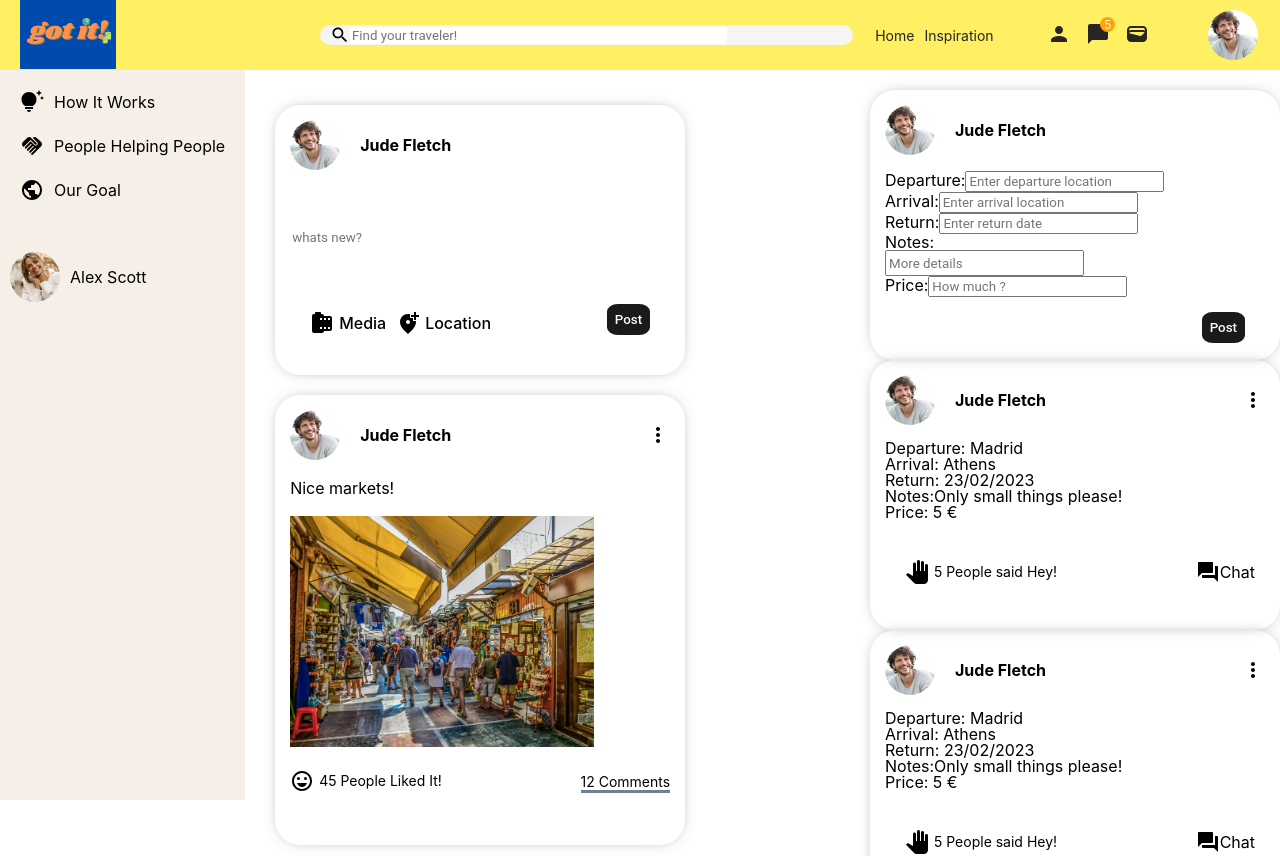
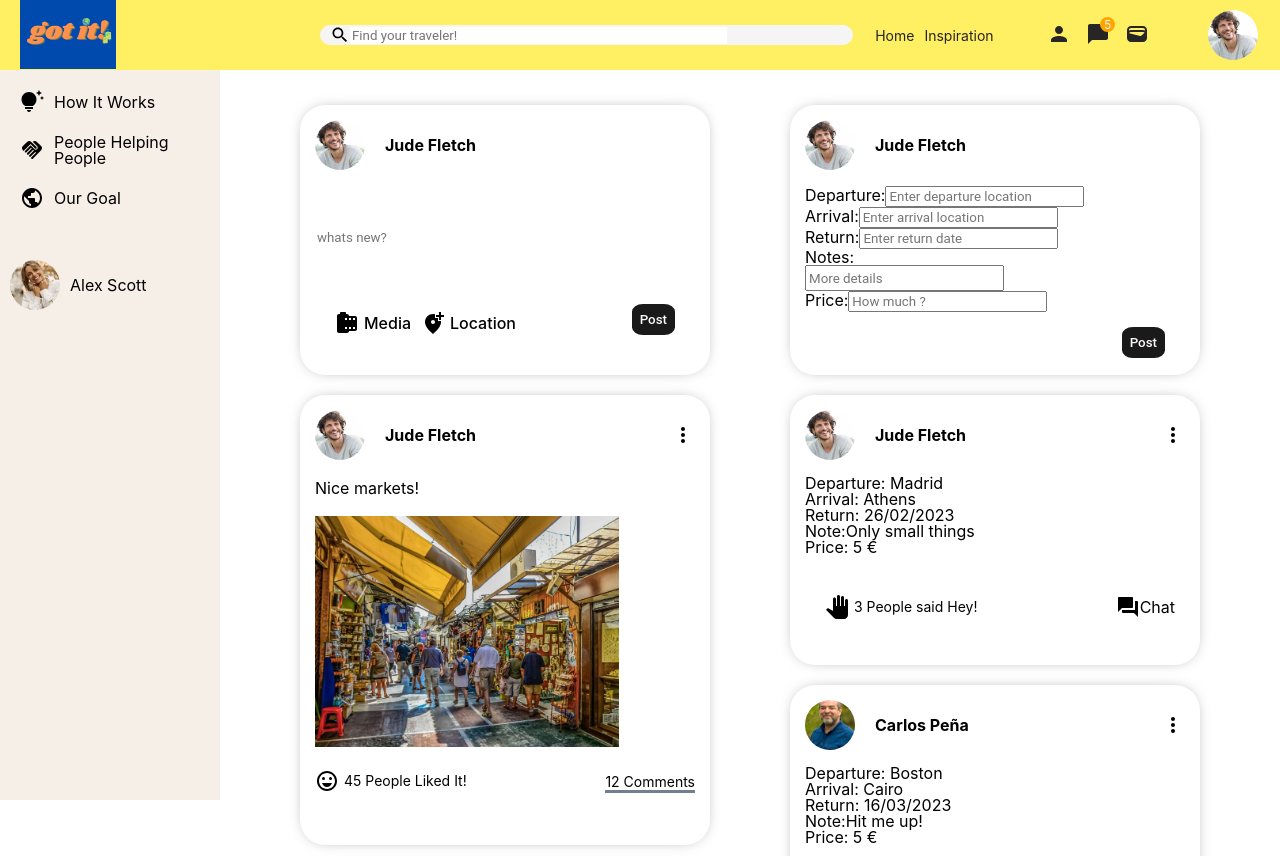
Before and after one commit to MikaJacome/Final-Project, a React (Create React App) app in the folder front/: page / in a window 1280 px wide. Shown: the top 856 px of the page. Built offline with nearby package versions, Linux system fonts and the light colour scheme.

Commit message:
change display add data to travel detail

```diff
--- a/front/src/components/Feed/feed.css
+++ b/front/src/components/Feed/feed.css
@@ -1,7 +1,8 @@
 .feed{
-    flex:4.5;
+    flex:1;
 }
 
 .feedWrap{
     padding: 15px 30px 15px 30px;
+    margin-left: 50px;
 }
--- a/front/src/components/TravelFeed/travelFeed.css
+++ b/front/src/components/TravelFeed/travelFeed.css
@@ -1,23 +1,13 @@
 .tfeed{
-    flex:4.5;
+    flex:8.5;
     padding-right: 20px;
+    height: calc(100vh - 70px);
+    overflow-y: scroll;
+    position: sticky;
+    top: 70px;
 }
 
-.tFeedHead{
-    display: flex;
-    flex-direction: row;
-    justify-content: space-evenly;
+.tFeedWrap{
+    padding: 15px 30px 15px 50px;
+    margin-right: 50px;
 }
-
-.tFeedBody{
-    padding-top: 20px;
-    display: flex;
-    flex-direction: column;
-    justify-content: space-around;
-}
-
-.tDeatail{
-    padding-top: 20px;
-    display: flex;
-    justify-content: center;
-}
--- a/front/src/components/travelDetail/TravelDetail.jsx
+++ b/front/src/components/travelDetail/TravelDetail.jsx
@@ -1,7 +1,8 @@
 import "./travelDetail.css"
 import { MoreVertTwoTone,PanTool, QuestionAnswer } from "@mui/icons-material";
+import {Users} from "../../testData";
 
-export default function TravelDetail () {
+export default function TravelDetail ({travelDetail}) {
     return (
         <div className="travelDetail">
 
@@ -10,8 +11,13 @@ export default function TravelDetail () {
                 <div className="tdetailTop">
 
                     <div className="tdetailData">
-                        <img src="/assets/media/boy-1.png" alt="" className="travelPP" />
-                        <span className="profileName">Jude Fletch</span>
+                        <img
+                            src={Users.filter((u) => u.id === travelDetail?.userId)[0].profilePicture}
+                            alt="" className="travelPP"
+                        />
+                        <span className="profileName">
+                            {Users.filter((u) => u.id === travelDetail?.userId)[0].username}
+                        </span>
                     </div>
 
                     <div className="tdetailMore">
@@ -25,7 +31,7 @@ export default function TravelDetail () {
                     <div className="tdetailDeparture">
                         <span className="departureField">
                         <label>Departure: </label>
-                        <span>Madrid</span>
+                        <span>{travelDetail.from}</span>
                         </span>
 
                     </div>
@@ -34,7 +40,7 @@ export default function TravelDetail () {
 
                         <span className="arrivalField">
                         <label>Arrival: </label>
-                        <span>Athens</span>
+                        <span>{travelDetail.dest}</span>
                         </span>
 
                     </div>
@@ -42,16 +48,16 @@ export default function TravelDetail () {
                     <div className="return">
 
                         <span className="returnField">
-                        <label>Return: 23/02/2023</label>
-                        <span></span>
+                        <label>Return: </label>
+                        <span>{travelDetail.return}</span>
                         </span>
 
                     </div>
 
                     <div>
 
-                        <label>Notes:</label>
-                        <span>Only small things please!</span>
+                        <label>Note:</label>
+                        <span>{travelDetail.desc}</span>
 
                     </div>
 
@@ -59,7 +65,7 @@ export default function TravelDetail () {
                     <div >
                         <span className="priceField">
                         <label>Price: </label>
-                        <span>5 €</span>
+                        <span>{travelDetail.price} €</span>
                         </span>
                     </div>
 
@@ -70,7 +76,7 @@ export default function TravelDetail () {
 
                     <div className="option">
                         <PanTool className="hey"/>
-                        <span className="heysCount">5 People said Hey!</span>
+                        <span className="heysCount">{travelDetail.heys} People said Hey!</span>
                     </div>
 
                     <div className="option">
--- a/front/src/components/travelDetail/travelDetail.css
+++ b/front/src/components/travelDetail/travelDetail.css
@@ -4,6 +4,8 @@
     border-radius: 25px;
     -webkit-box-shadow: 0 0 16px -8px rgba(0, 0, 0, 0.68);
     box-shadow: 0 0 16px -8px rgba(0, 0, 0, 0.68);
+    margin-top: 20px;
+    margin-bottom: 20px;
 }
 
 .tdetailWrap{
```
